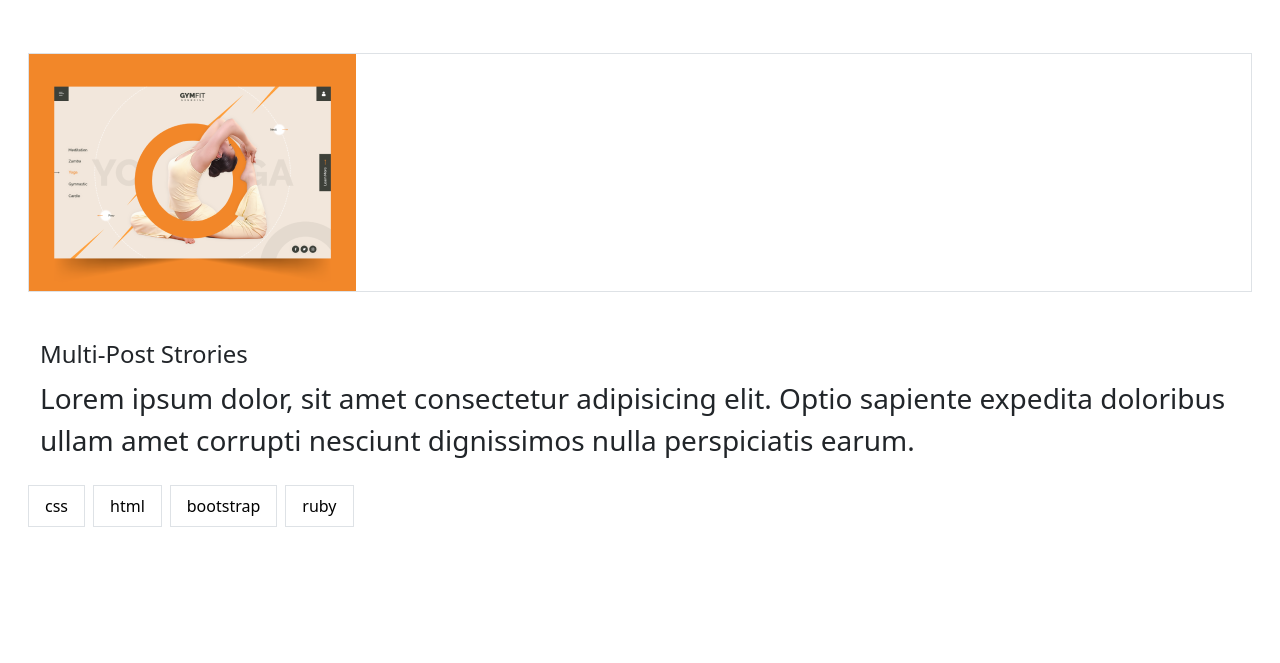
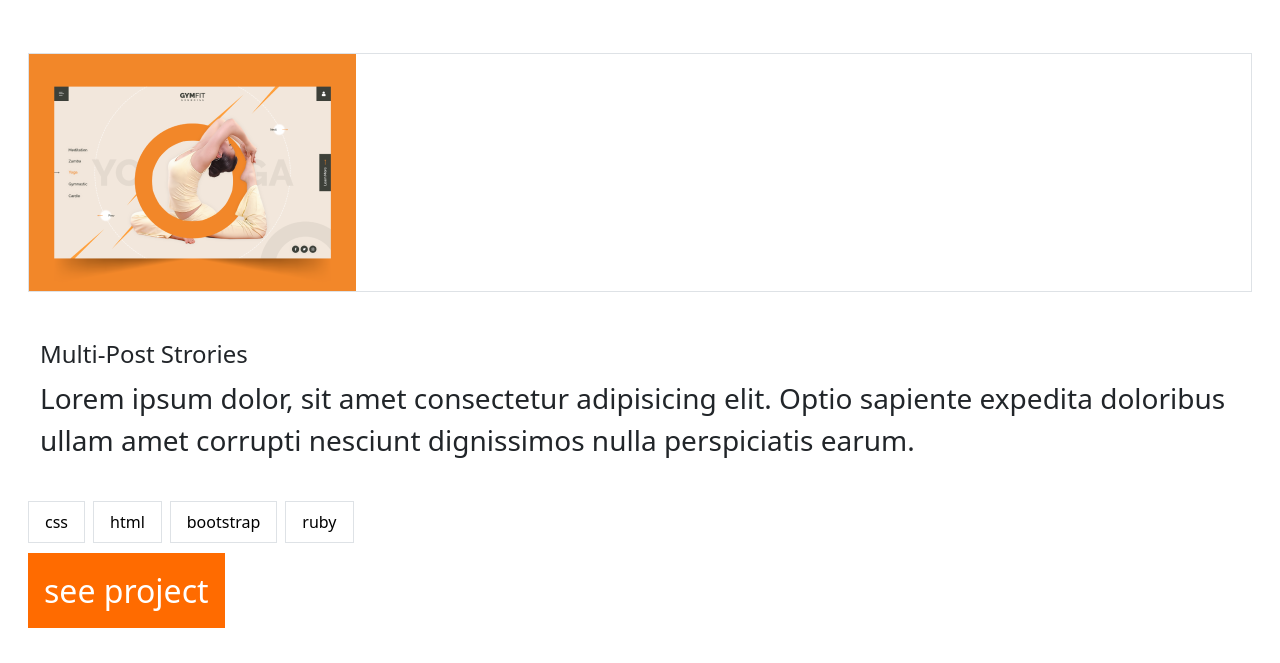
Before and after one commit to wayungi/portfolio_with_bootstrap, a website: page index.html in a window 1280 px wide. Shown: the part 785-1448 px from the top of the page. Before the commit the page ends 1320 px from the top, so only its background shows below. Drawn offline with nearby package versions, Linux system fonts and the light colour scheme.

Commit message:
Add see project link

```diff
--- a/index.html
+++ b/index.html
@@ -64,11 +64,15 @@
                 </p>
             </div>
 
-            <div class="d-flex flex-row my-2 p-0">
+            <div class="d-flex flex-row my-4 p-0 col-sm-12">
                 <a href="#" class="border text-decoration-none text-black py-2 px-3 me-2">css</a>
                 <a href="#" class="border text-decoration-none text-black py-2 px-3 me-2">html</a>
                 <a href="#" class="border text-decoration-none text-black py-2 px-3 me-2">bootstrap</a>
                 <a href="#" class="border text-decoration-none text-black py-2 px-3">ruby</a>
+            </div>
+
+            <div class="col-sm-12 p-0 mb-5">
+                <a href="#" class=" text-decoration-none py-3 px-3 my-3 text-white fs-2 see-project">see project</a>
             </div>
         </div>
 
--- a/style.css
+++ b/style.css
@@ -15,3 +15,7 @@ nav {
 .section-1 {
     background-color: black;
 }
+
+.see-project {
+    background-color: #ff6b00;
+}
```
